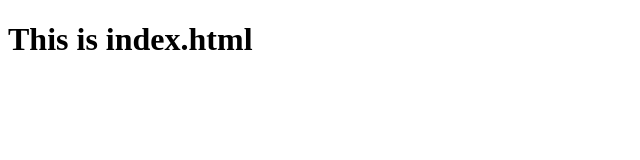
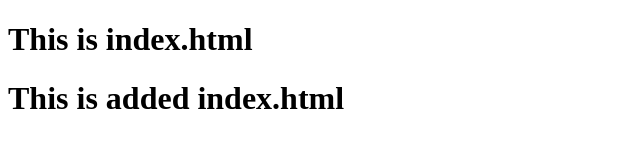
Before and after one commit to fisheyelens/github_evaluation, a website: page index.html in a window 1280 px wide. Shown: the whole page, without its empty margins (0-640 px from the left). Drawn offline with Linux system fonts and the light colour scheme.

Commit message:
added text on index.html in branch work-2

```diff
--- a/index.html
+++ b/index.html
@@ -7,5 +7,6 @@
 </head>
 <body>
   <h1>This is index.html</h1>
+  <h1>This is added index.html</h1>
 </body>
 </html>
```
